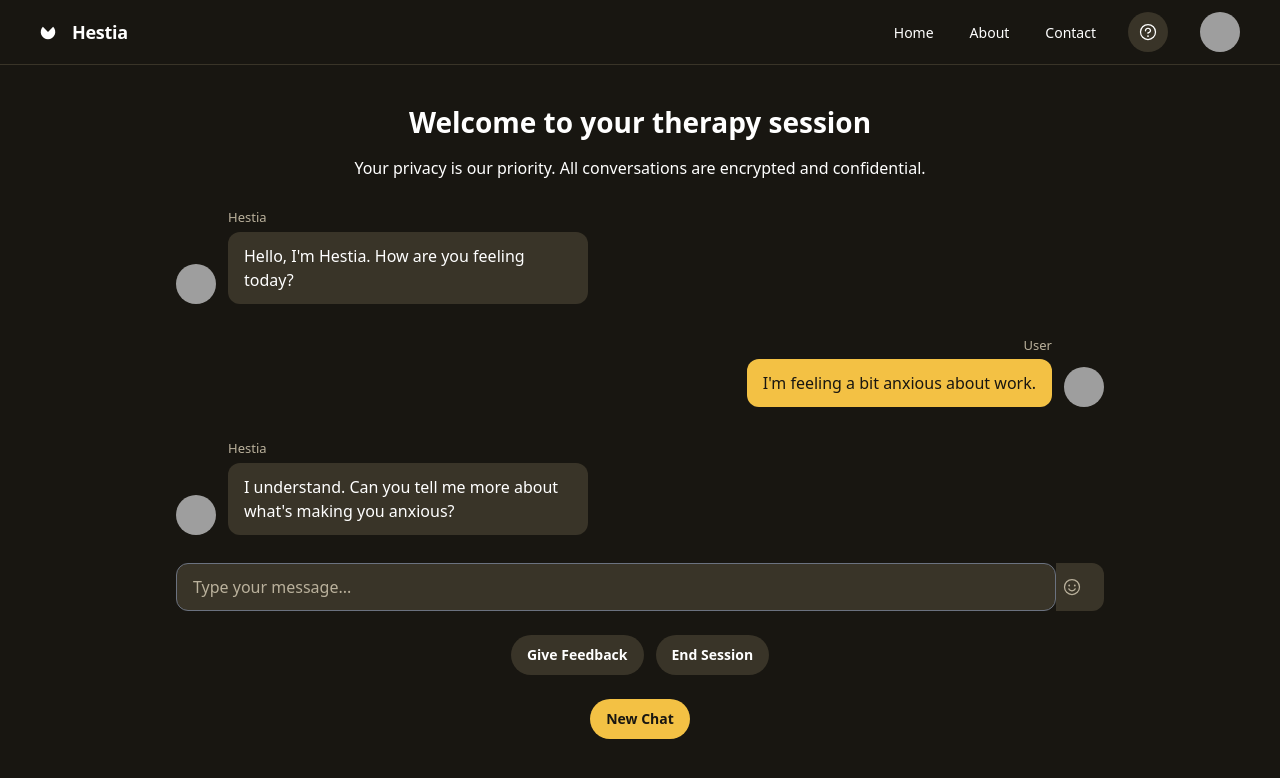
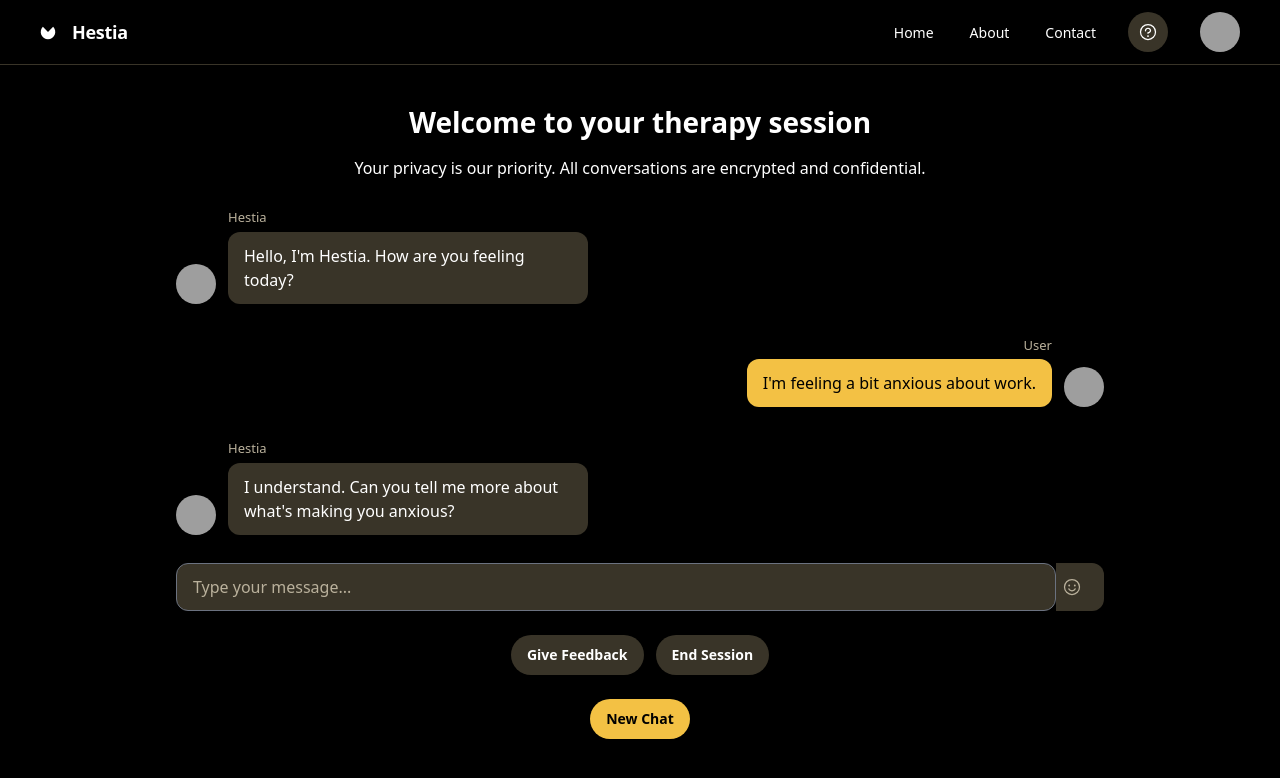
Before and after one commit to Sanjana765Kulkarni/Frontend_Hestia, a React (Create React App) app in the folder hestia/: page /chat in a window 1280 px wide. Shown: the top 778 px of the page. Built offline with nearby package versions, Linux system fonts and the light colour scheme; grey boxes are pictures that could not be loaded.

Commit message:
changing bg colour

```diff
--- a/hestia/src/pages/chat.js
+++ b/hestia/src/pages/chat.js
@@ -3,7 +3,7 @@ import React from "react";
 export default function Chat() {
   return (
     <div
-      className="relative flex min-h-screen flex-col bg-[#181611] text-white overflow-x-hidden"
+      className="relative flex min-h-screen flex-col bg-[#000000] text-white overflow-x-hidden"
       style={{ fontFamily: 'Manrope, Noto Sans, sans-serif' }}
     >
       <div className="layout-container flex h-full grow flex-col">
@@ -60,7 +60,7 @@ export default function Chat() {
             <div className="flex items-end gap-3 p-4 justify-end">
               <div className="flex flex-1 flex-col gap-1 items-end">
                 <p className="text-[#bab19c] text-[13px] font-normal max-w-[360px] text-right">User</p>
-                <p className="text-base font-normal flex max-w-[360px] rounded-xl px-4 py-3 bg-[#f3c144] text-[#181611]">I'm feeling a bit anxious about work.</p>
+                <p className="text-base font-normal flex max-w-[360px] rounded-xl px-4 py-3 bg-[#f3c144] text-[#000000]">I'm feeling a bit anxious about work.</p>
               </div>
               <div className="bg-center bg-no-repeat aspect-square bg-cover rounded-full w-10 shrink-0"
                 style={{ backgroundImage: `url("https://lh3.googleusercontent.com/aida-public/AB6AXuAOKRWYlOsQahCEUJ-tHnAu2ynNYp2aFQPGmZVZnsdma4BjpGbSTElcTP-SWWVse5dD8ytyeV2RYNckRI0dyiKPojNhQSTdrB4CqnQkWEpm4O18B5Wh--rDBOhRVW76CCrDjjjsxB0-lXdoOh4wYryu_TdET_KQh0d3YpUDz1QFq6qBJf7Q7pN7ruLT7nHZzP4uoSxU8eoBlK_aSDhnCbLkxoKRT0Ifqhn0n2fDxAbrknG6yUFpoKUOJY404qa3KH5PFSGKvnvL-C03")` }} >
@@ -107,7 +107,7 @@ export default function Chat() {
             </div>
 
             <div className="flex px-4 py-3 justify-center">
-              <button className="flex min-w-[84px] max-w-[480px] cursor-pointer items-center justify-center rounded-full h-10 px-4 bg-[#f3c144] text-[#181611] text-sm font-bold">
+              <button className="flex min-w-[84px] max-w-[480px] cursor-pointer items-center justify-center rounded-full h-10 px-4 bg-[#f3c144] text-[#000000] text-sm font-bold">
                 New Chat
               </button>
             </div>
```
